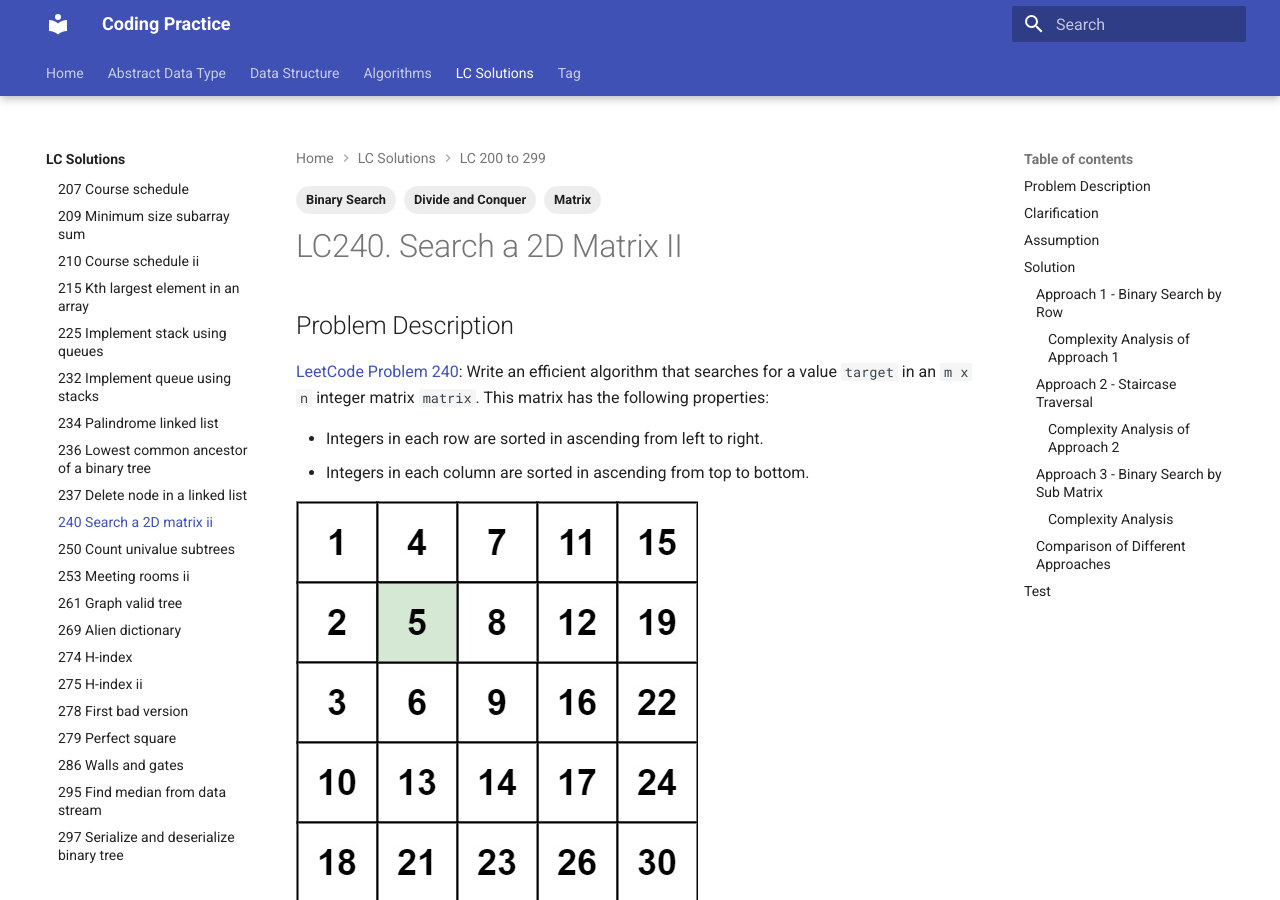
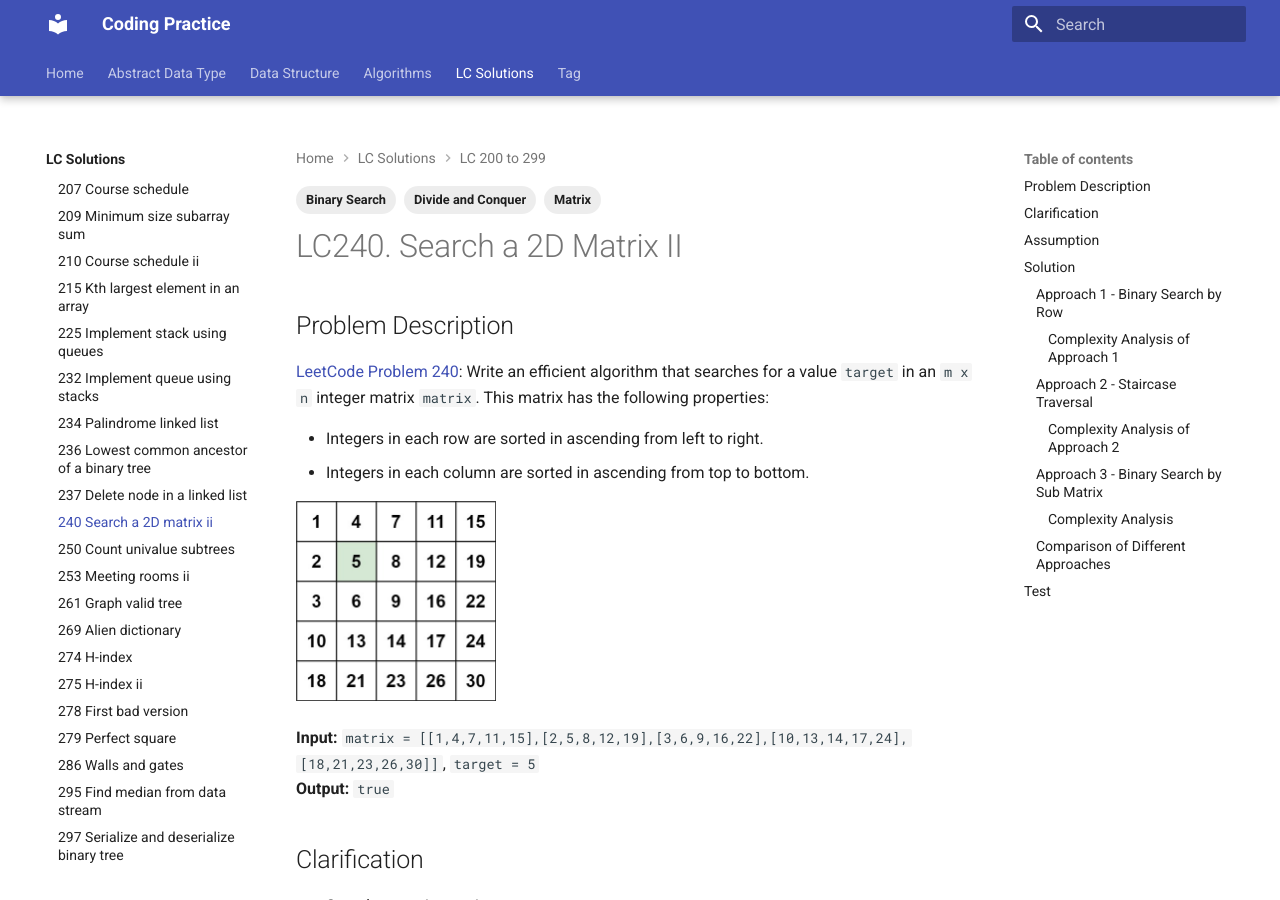
Before and after one commit to RogerLuo-Code/coding-practice, an MkDocs documentation site: the page built from docs/lc-solutions/lc0200-0299/lc0240-search-a-2d-matrix-ii.md, in a window 1280 px wide and 900 px high. Built offline with MkDocs 1.6.1 and Material for MkDocs 9.7.7, drawn with Linux system fonts in a browser that asks for light colours.

Commit message:
Adjust picture size of LC204 solution

```diff
--- a/docs/lc-solutions/lc0200-0299/lc0240-search-a-2d-matrix-ii.md
+++ b/docs/lc-solutions/lc0200-0299/lc0240-search-a-2d-matrix-ii.md
@@ -16,7 +16,7 @@ efficient algorithm that searches for a value `target` in an `m x n` integer
 - Integers in each row are sorted in ascending from left to right.
 - Integers in each column are sorted in ascending from top to bottom.
 
-![search 2d matrix](assets/searchgrid2.jpg)
+![search 2d matrix](assets/searchgrid2.jpg){width=200}
 
 **Input:** `matrix = [[1,4,7,11,15],[2,5,8,12,19],[3,6,9,16,22],[10,13,14,17,24],[18,21,23,26,30]]`, `target = 5`
 **Output:** `true`
```
